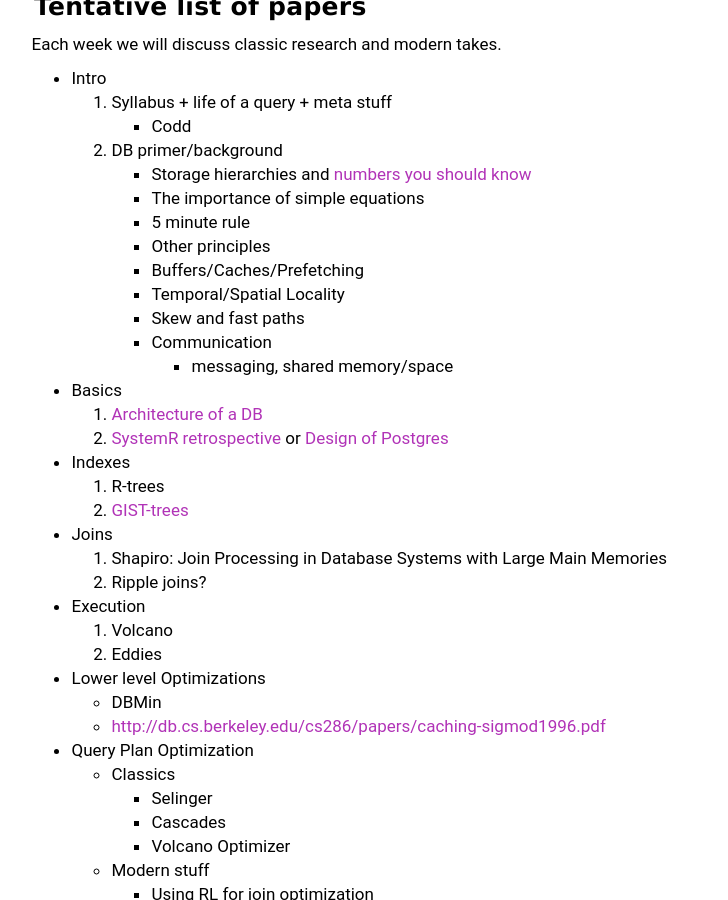
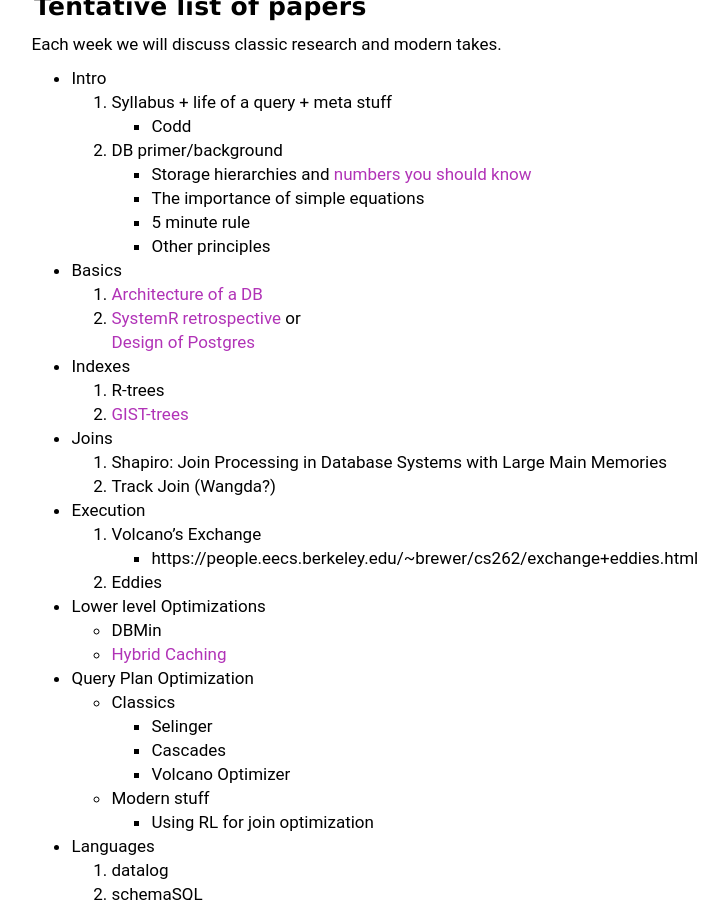
Before and after one commit to wzao1515/w6113.github.io, a Jekyll site: the page built from index.md, in a window 1280 px wide and 900 px high, scrolled down 1883 px. Shown: the whole window, without its empty margins (296-1024 px from the left). Built offline with Jekyll 4.4.1, drawn with Linux system fonts in a browser that asks for light colours.

Commit message:
lazy commit msg

```diff
--- a/index.md
+++ b/index.md
@@ -70,11 +70,6 @@ Each week we will discuss classic research and modern takes.
     * The importance of simple equations
     * 5 minute rule
     * Other principles
-      * Buffers/Caches/Prefetching
-      * Temporal/Spatial Locality
-      * Skew and fast paths
-      * Communication
-        * messaging, shared memory/space
 * Basics
   1. [Architecture of a DB](http://db.cs.berkeley.edu/papers/fntdb07-architecture.pdf)
   2. [SystemR retrospective](http://db.cs.berkeley.edu/cs262/SystemR-annotated.pdf) or
@@ -84,13 +79,14 @@ Each week we will discuss classic research and modern takes.
   2. [GIST-trees](http://db.cs.berkeley.edu/papers/vldb95-gist.pdf)
 * Joins
   1. Shapiro: Join Processing in Database Systems with Large Main Memories
-  2. Ripple joins?
+  2. Track Join (Wangda?)
 * Execution
-  1. Volcano
+  1. Volcano's Exchange
+    * https://people.eecs.berkeley.edu/~brewer/cs262/exchange+eddies.html
   2. Eddies
 * Lower level Optimizations
   * DBMin
-  * [http://db.cs.berkeley.edu/cs286/papers/caching-sigmod1996.pdf](Hybrid Caching)
+  * [Hybrid Caching](http://db.cs.berkeley.edu/cs286/papers/caching-sigmod1996.pdf)
 * Query Plan Optimization
   * Classics
     * Selinger
```
Also changed, not shown: notes.md (+4 -1 lines).
